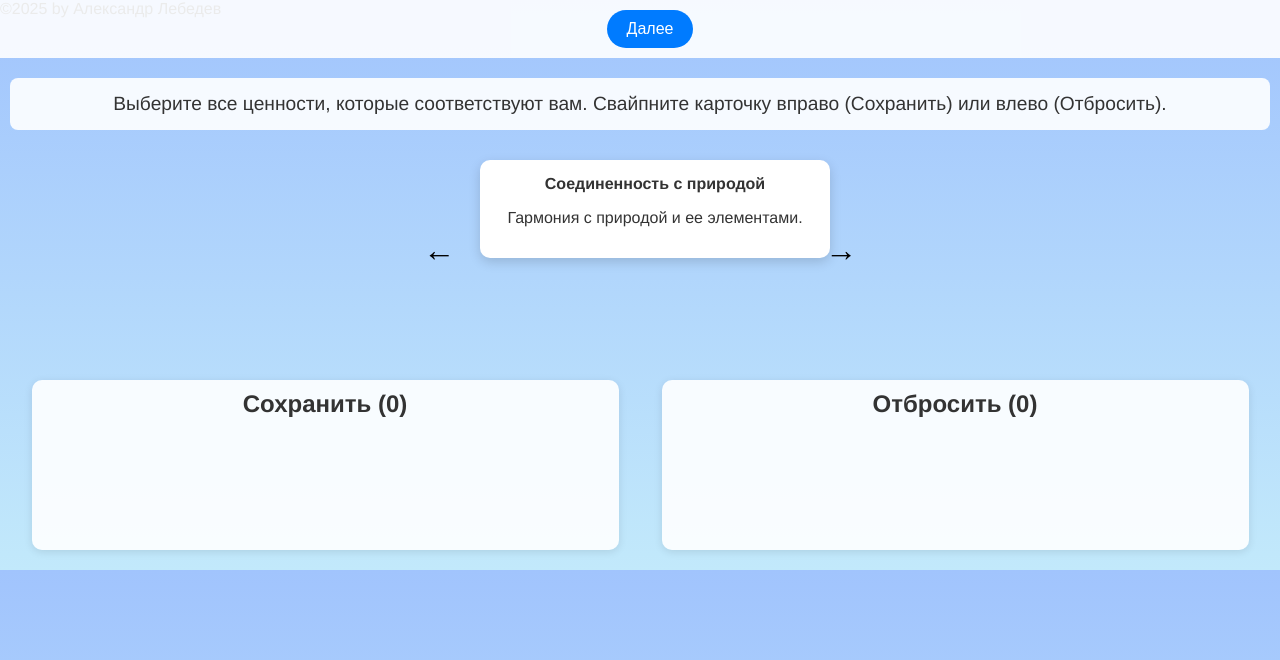
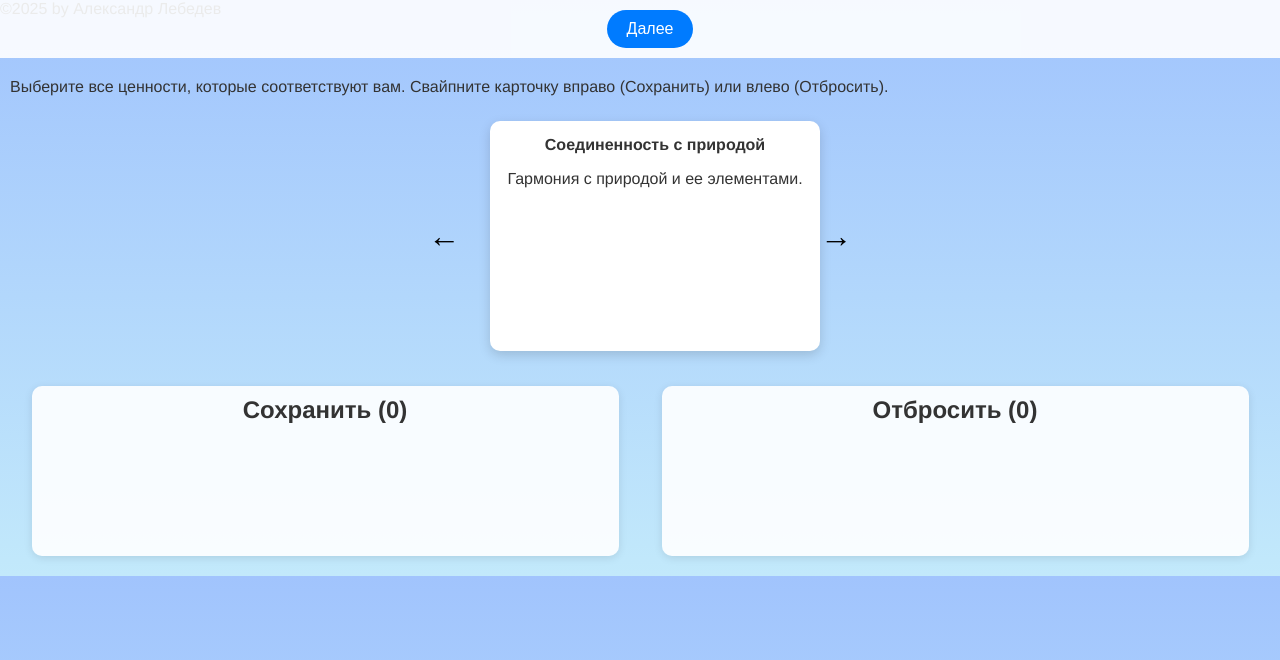
Before and after one commit to alex-lebedev/VST_RU, a plain HTML site: page index.html in a window 1280 px wide. Drawn offline with Linux system fonts and the light colour scheme.

Commit message:
Update style.css

```diff
--- a/style.css
+++ b/style.css
@@ -7,7 +7,7 @@ body {
     color: #333;
 }
 
-/* Верхний фиксированный бар с кнопкой "Далее" */
+/* ======== Верхний фиксированный бар с кнопкой "Далее" ======== */
 .top-bar {
     position: fixed;
     top: 0;
@@ -31,70 +31,58 @@ body {
     background-color: #0056b3;
 }
 
-/* Копирайт */
-copyright {
-    font-size: 0.8em;
-    position: fixed;
-    top: 10px;
-    right: 10px;
-    color: #666;
+/* ======== Инструкции ======== */
+#instructions {
+    /* Добавляем отступ сверху, чтобы блок не накладывался на фиксированный бар */
+    margin: 60px 10px 10px;
 }
 
-/* Блок с инструкциями */
-#instructions {
-    font-size: 1.2em;
-    background: rgba(255,255,255,0.9);
-    padding: 15px;
-    margin: 60px 10px 10px; /* Отступ сверху, чтобы не накладывалось под фиксированный бар */
-    border-radius: 8px;
-    text-align: center;
+/* ======== Обёртка для колоды и стрелок ======== */
+#card-container-wrapper {
+    display: flex;
+    align-items: center;     /* вертикальное выравнивание стрелок и колоды */
+    justify-content: center; /* горизонтальное выравнивание по центру */
+    gap: 20px;               /* увеличиваем расстояние между стрелками и колодой */
+    max-width: 600px;
+    margin: 20px auto;
+    position: relative;      /* чтобы можно было управлять z-index внутри */
 }
 
-/* Обёртка для колоды и стрелок */
-#card-container-wrapper {
-    display: flex;
-    align-items: center;      /* Вертикальное выравнивание стрелок и колоды */
-    justify-content: center;  /* Горизонтальное выравнивание по центру */
-    gap: 10px;                /* Расстояние между стрелками и колодой */
-    margin: 20px auto;        /* Автовыравнивание по центру */
-    max-width: 600px;         /* Ограничиваем максимальную ширину */
-}
-
+/* Стрелки */
 .arrow {
-    font-size: 2rem;          /* Сделаем стрелки крупнее */
+    font-size: 2rem;
     background: none;
     border: none;
     cursor: pointer;
-    line-height: 1;           /* Чтобы текст не сдвигался по вертикали */
-    flex-shrink: 0;           /* Запретим сжатие стрелок */
-    padding: 0 15px;          /* Горизонтальные отступы */
+    line-height: 1;
+    flex-shrink: 0;
+    z-index: 2;              /* чтобы стрелка отображалась поверх карточки, если места мало */
+    padding: 0 10px;         /* горизонтальные отступы */
+}
+.arrow:focus {
+    outline: none;
 }
 
-.arrow:focus {
-    outline: none;            /* Убираем обводку при клике */
-}
-
-/* Контейнер для карточек */
+/* ======== Контейнер для карточек ======== */
 #card-container {
-    width: 100%;
-    max-width: 320px;
-    min-height: 200px;
     display: flex;
     flex-direction: column;
     align-items: center;
+    width: 100%;
+    max-width: 300px;  /* уменьшаем ширину, чтобы оставалось место под стрелки */
+    min-height: 200px;
 }
 
-/* Карточки ценностей */
+/* ======== Сами карточки ======== */
 .card {
     width: 100%;
+    max-width: 300px;  /* или 280px, если нужно ещё больше места для стрелок */
+    min-height: 200px;
+    margin: 5px auto;  /* чуть уменьшим внешние отступы */
     background: #fff;
     border-radius: 10px;
     box-shadow: 0 4px 12px rgba(0,0,0,0.15);
     padding: 15px;
-    margin: 10px auto;
-    display: flex;
-    flex-direction: column;
-    justify-content: center;
     text-align: center;
     transition: transform 0.3s ease;
     cursor: pointer;
```
